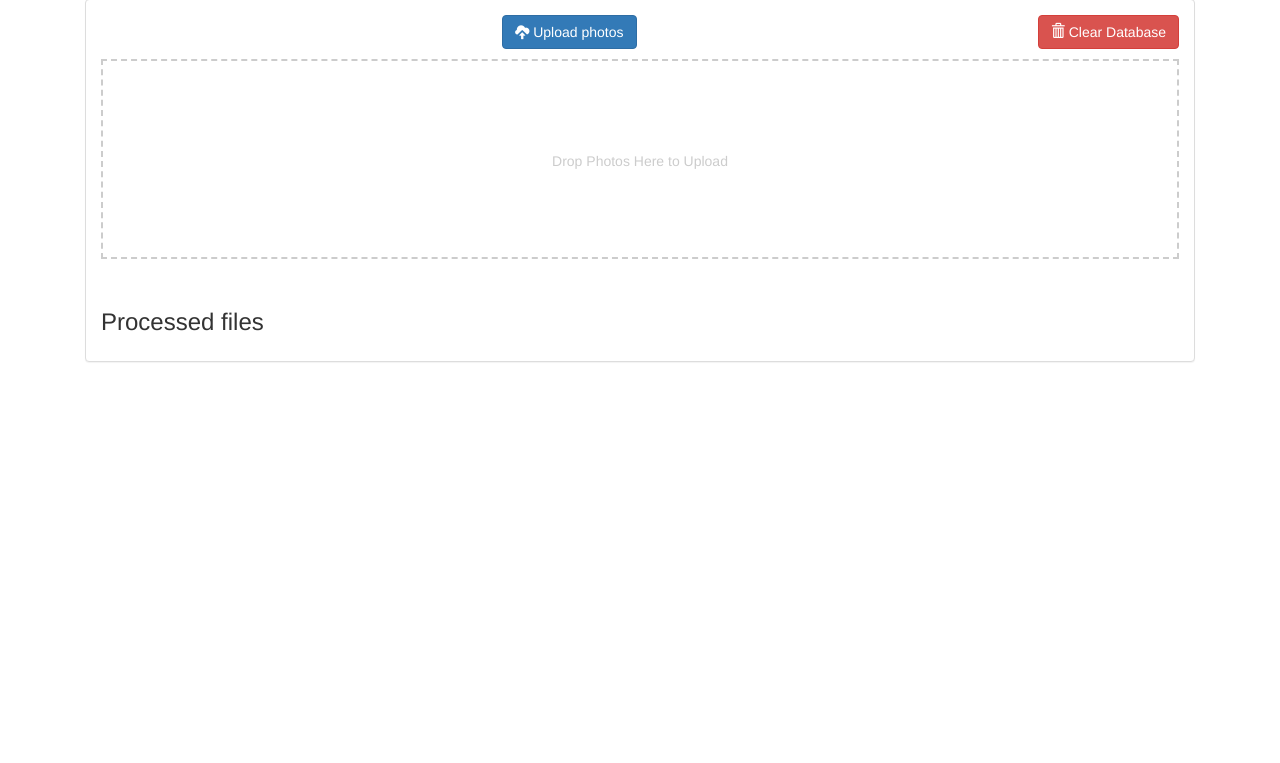
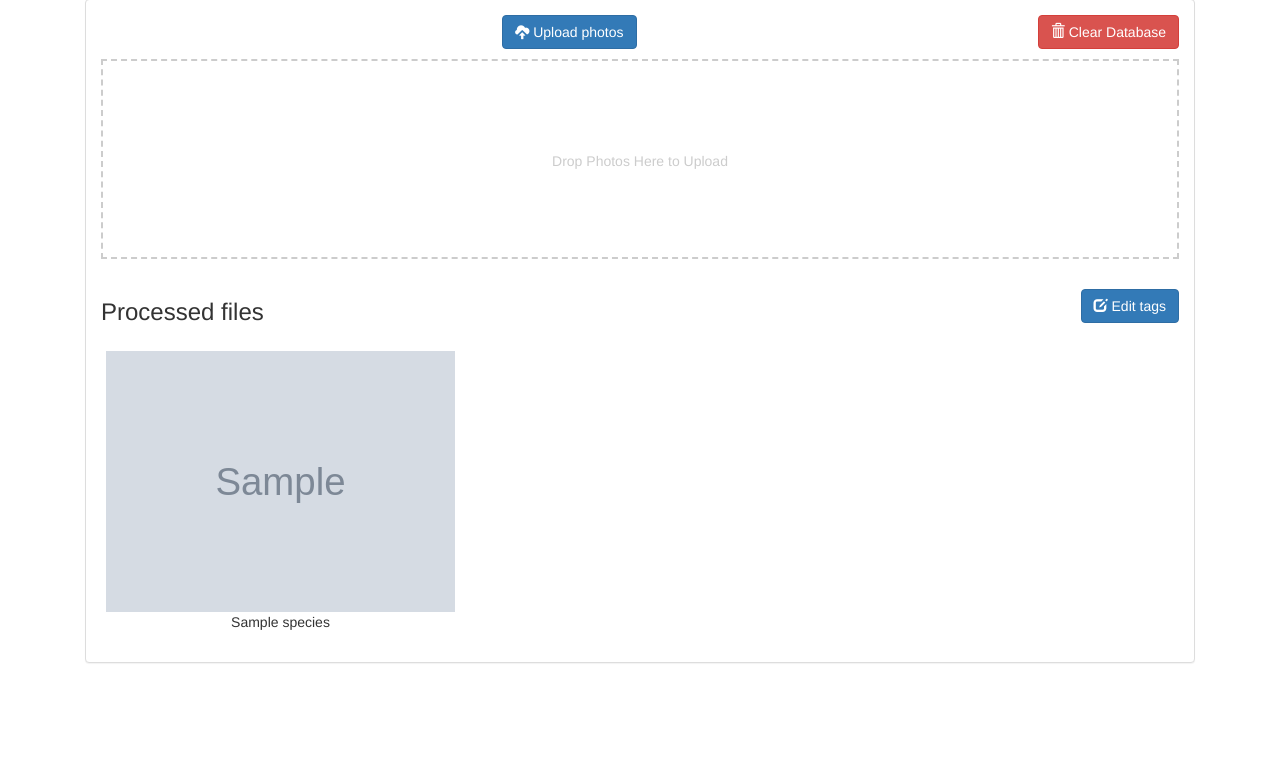
Before and after one commit to Dearj611/Foram_Tagger_Team43_Software, a Django app: template projectsite/upload/templates/upload/imgUpload.html in a window 1280 px wide. Shown: the part 211-974 px from the top of the page. Before the commit the page ends 573 px from the top, so only its background shows below. Run offline with Django 3.2, Linux system fonts and the light colour scheme; the template is opened without the code that fills it: most values are stand-ins (such as "Sample title", 1, 10 or a date in 2020); grey boxes marked "Sample" are stand-in pictures; some libraries are stand-ins or nearby versions.

Commit message:
finished tag function

```diff
--- a/projectsite/search/templates/search/searchImg.html
+++ b/projectsite/search/templates/search/searchImg.html
@@ -41,6 +41,11 @@
       {% endfor %}
       {% endif %}
 -->
+{% if message %}
+<div class="message">
+  <p>{{message}}</p>
+  </div>
+{% endif %}
 
       {% if forams %}
       <table id="gallery" class="table table-bordered">
--- a/projectsite/static/css/foramTagger.css
+++ b/projectsite/static/css/foramTagger.css
@@ -156,7 +156,7 @@ h6 {
 }
 
 .btn-get-started {
-  font-family: "Poppins", sans-serif;
+  font-family: "tppins", sans-serif;
   text-transform: uppercase;
   font-weight: 500;
   font-size: 16px;
@@ -205,8 +205,14 @@ h6 {
   padding: 10px 0;
 }
 
+#upload .processed h3, button{
+  display: inline-block;
+  vertical-align: middle;
+  margin: 10px 0;
+}
+
 #upload .display{
-
+  padding:10px 0;
 }
 
 #upload .display_items{
@@ -220,6 +226,12 @@ h6 {
   #upload .display_items {
     width: 100%;
   }
+}
+
+#upload .display_items img{
+  height: 100%;
+  width: 100%;
+  object-fit: contain;
 }
 
 /* Portfolio Section
@@ -314,3 +326,8 @@ h6 {
 #search .btn_color{
   background: #1D809F;
 }
+
+#search .message{
+  padding: 30px;
+  text-align: center;
+}
--- a/projectsite/static/js/basic-upload.js
+++ b/projectsite/static/js/basic-upload.js
@@ -5,19 +5,18 @@ $(function () {
   });
 
   $("#fileupload").fileupload({
-    dataType: 'json',
+    dataType: 'html',
     done: function (e, data) {
-      if (data.result.is_valid) {
-        $("#gallery tbody").append(
-          "<tr><td><img src='" + data.result.url + "'><p>"+ data.result.species + "</p></td></tr>"
-        )
-
-        $("#display").append(
-          "<div class='display_items'><img src='"+ data.result.url + "'style='width:100%'><p>"
-          + data.result.species +"</p><button> Change Tag</button></div>"
-        )
-      }
+      location.reload();
     }
   });
 
+  $('#edit_button').click(function() {
+      $('.edit').toggle("slide");
+    });
+
+  $("#myBtn").click(function(){
+    $("#myModal").modal();
+  });
+
 });
--- a/projectsite/templates/base.html
+++ b/projectsite/templates/base.html
@@ -53,13 +53,16 @@
         {% block content %}{% endblock %}
     </div>
 
-<!-- jQuery first, then Popper.js, then Bootstrap JS -->
+<!-- jQuery first, then Popper.js, then Bootstrap JS
     <script src="https://code.jquery.com/jquery-3.3.1.slim.min.js" integrity="sha384-q8i/X+965DzO0rT7abK41JStQIAqVgRVzpbzo5smXKp4YfRvH+8abtTE1Pi6jizo" crossorigin="anonymous"></script>
     <script src="https://cdnjs.cloudflare.com/ajax/libs/popper.js/1.14.6/umd/popper.min.js" integrity="sha384-wHAiFfRlMFy6i5SRaxvfOCifBUQy1xHdJ/yoi7FRNXMRBu5WHdZYu1hA6ZOblgut" crossorigin="anonymous"></script>
     <script src="https://stackpath.bootstrapcdn.com/bootstrap/4.2.1/js/bootstrap.min.js" integrity="sha384-B0UglyR+jN6CkvvICOB2joaf5I4l3gm9GU6Hc1og6Ls7i6U/mkkaduKaBhlAXv9k" crossorigin="anonymous"></script>
+ -->
+
+    <script type="text/javascript" src="{% static 'js/jquery-3.1.1.min.js' %}"></script>
     <script type="text/javascript" src="{% static 'js/foramTagger.js' %}"></script>
     <script type="text/javascript" src="{% static 'js/bootstrap.min.js' %}"></script>
-    <script type="text/javascript" src="{% static 'js/jquery-3.1.1.min.js' %}"></script>
+
 
     {% block scripts %}{% endblock %}
 
--- a/projectsite/upload/forms.py
+++ b/projectsite/upload/forms.py
@@ -7,6 +7,8 @@ class ImageUploadForm(forms.ModelForm):
 """
 
 class ImageUploadForm(forms.ModelForm):
+    uploaded_img_id = forms.IntegerField(required=False)
+
     class Meta:
         model = Img
-        fields = ('imgLocation', )
+        fields = ('imgLocation', 'species', 'uploaded_img_id')
--- a/projectsite/upload/models.py
+++ b/projectsite/upload/models.py
@@ -2,7 +2,7 @@ from django.db import models
 
 class Img(models.Model):
     imgLocation = models.ImageField(upload_to='segment', default='None')
-    species = models.CharField(max_length=30, default='None')
+    species = models.CharField(max_length=30, blank=True, default='None')
     parentImage = models.CharField(max_length=100, default='None')
 
 class ImgParent(models.Model):
--- a/projectsite/upload/templates/upload/imgUpload.html
+++ b/projectsite/upload/templates/upload/imgUpload.html
@@ -4,6 +4,7 @@
 {% block title %}Upload Photo {% endblock %}
 {% block header %}
 <link href="//netdna.bootstrapcdn.com/bootstrap/3.2.0/css/bootstrap.min.css" rel="stylesheet" id="bootstrap-css">
+
 {% endblock %}
 
 {% block content %}
@@ -45,14 +46,37 @@
 
 
           <!-- Upload Finished -->
+          <div class="processed">
             <h3>Processed files</h3>
-            <div class="display" id="display">
+            <button type="submit" class="btn btn-primary pull-right" id="edit_button">
+              <span class="glyphicon glyphicon-edit"></span> Edit tags</button>
+          </div>
+
+            <div class="display">
+              {% for photo in photos %}
+              <div class="display_items">
+              <img src="{{ photo.imgLocation.url }}"><br/>
+                  <p>{{ photo.species }}</p>
+                  <div class="edit" style="display: none;">
+                  <form method="post" action="{% url 'uploadImage' %}">
+                    {% csrf_token %}
+                    <input type="text" name="uploaded_img_id" value="{{photo.pk}}" hidden>
+                    <input type="text" name="species" value="{{photo.species}}">
+                    <input type="submit" value="submit">
+                   </form>
+                   </div>
+                   </div>
+              {% endfor %}
+        </div>
 
 
-        </div>
     </div> <!-- /container -->
+</div>
+</div>
+
 
 </section>
+
 
 {% endblock %}
 
@@ -83,22 +107,46 @@
 
 
 
+<!-- Modal -->
+<!--
+<div class="container">
+  <div class="modal fade" id="myModal" role="dialog">
+    <div class="modal-dialog">
 
-<!--      <table id="gallery" class="table table-bordered">
- <thead>
-   <tr>
-     <th>Recognised forams</th>
-   </tr>
- </thead>
- <tbody>
-   {% for photo in photos %}
-     <tr>
-   <td><img src="{{ photo.imgLocation.url }}"><br/>
-       <p>{{ photo.imgLocation.name }}</p></td>
-     </tr>
-   {% endfor %}
- </tbody>
-</table>
+      <!-- Modal content
+      <div class="modal-content">
+        <div class="modal-header" style="padding:35px 50px;">
+          <h4>Modify the tags</h4>
+        </div>
+        <div class="modal-body" style="padding:40px 50px;">
+          <form role="form" method="post">
+            {% csrf_token %}
+            <div class="form-group">
+              <label for="number"> Image name</label>
+              <input type="text" class="form-control" id="number" placeholder="Enter number">
+              <select>
+
+              </select>
+            </div>
+            <div class="form-group">
+              <label for="newtag">Correct tags</label>
+              <input type="text" class="form-control" id="newtag" placeholder="Enter the correct tag, leave empty if not sure">
+            </div>
+              <button type="submit" class="btn btn-success btn-block"><span class="glyphicon glyphicon-off"></span> Submit</button>
+          </form>
+        </div>
+        <div class="modal-footer">
+          <button type="submit" class="btn btn-danger btn-default pull-left" data-dismiss="modal"><span class="glyphicon glyphicon-remove"></span> Cancel</button>
+
+        </div>
+      </div>
+
+    </div>
+  </div>
+</div>
+
+
+
 
 <div class="display" id="display">
 {% for photo in photos %}
--- a/projectsite/upload/templates/upload/showImg.html
+++ b/projectsite/upload/templates/upload/showImg.html
@@ -15,7 +15,7 @@
 <div class="row" id="portfolio-wrapper">
 {% for item in imgs %}
 <div class="col-lg-3 col-md-6 portfolio-item">
-  <a href="">
+  <a href="{{ item.imgLocation.url }}">
     <img src="{{ item.imgLocation.url }}"><br/>
     <div class="details">
       <h4>{{ item.species }}</h4>
```
Also changed, not shown: projectsite/search/views.py (+10 -7 lines), projectsite/upload/views.py (+22 -18 lines).
